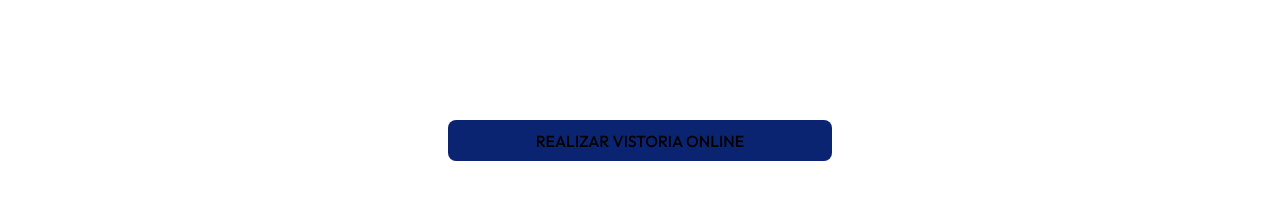
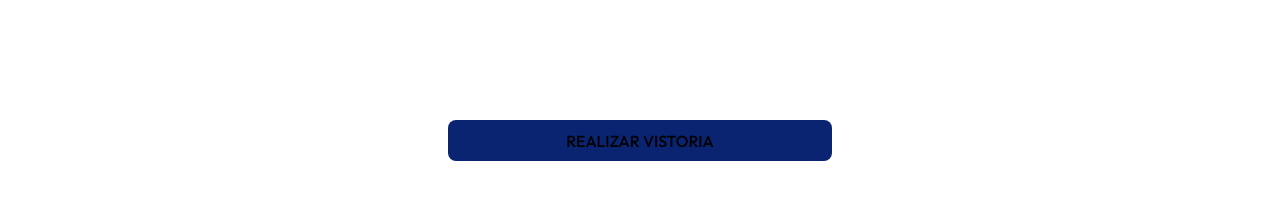
Before and after one commit to Rennan-Ferreira/cycleGuard-Sprint3, a React (Vite) app in the folder cycle-guard-sprt3/: page /homedois in a window 1280 px wide. Shown: the part 1664-1875 px from the top of the page. Built offline with nearby package versions, Linux system fonts and the light colour scheme; a web font is replaced by a local one.

Commit message:
arrumando botao

```diff
--- a/cycle-guard-sprt3/src/routes/HomeDois/homedois.jsx
+++ b/cycle-guard-sprt3/src/routes/HomeDois/homedois.jsx
@@ -38,7 +38,7 @@ export default function Home(){
                 </div>
                 <div className="botao-vistoria-home">
                    <Link to="/DadosCliente"><button>
-                        REALIZAR VISTORIA ONLINE
+                        REALIZAR VISTORIA
                     </button></Link>
                 </div>
 
```
